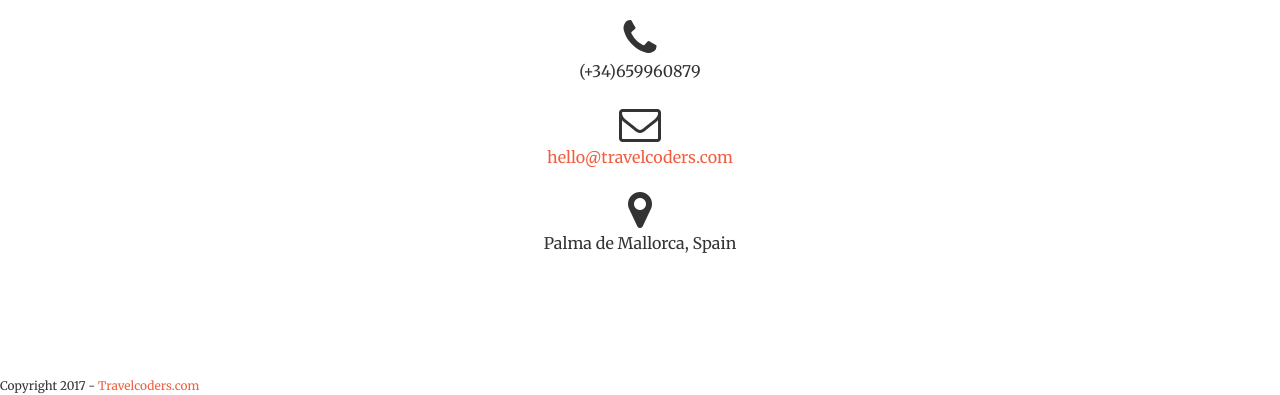
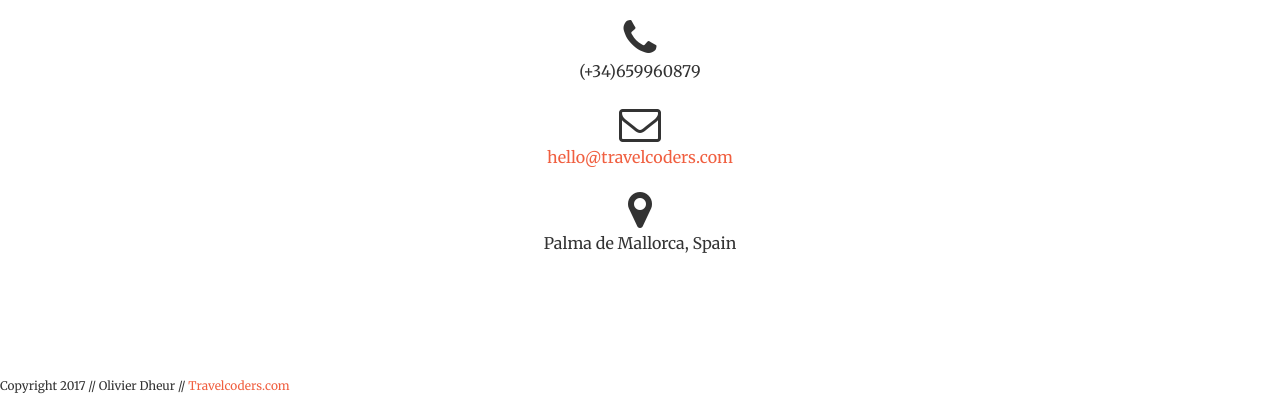
Before and after one commit to olivierdheur/Coders, a website: page index.html in a window 1280 px wide. Shown: the part 2625-3020 px from the top of the page. Drawn offline with nearby package versions, Linux system fonts and the light colour scheme.

Commit message:
footer change

```diff
--- a/index.html
+++ b/index.html
@@ -275,7 +275,7 @@
     </section>
         <footer class="footer">
             <div class="footer-content">
-                    <small class="copyright">Copyright 2017 - <a href="http://www.travelcoders.com" target="_blank">Travelcoders.com</a></small>
+                    <small class="copyright">Copyright 2017 // Olivier Dheur // <a href="http://www.travelcoders.com" target="_blank">Travelcoders.com</a></small>
             </div><!--//container-->
         </footer>
     <!-- jQuery -->
```
